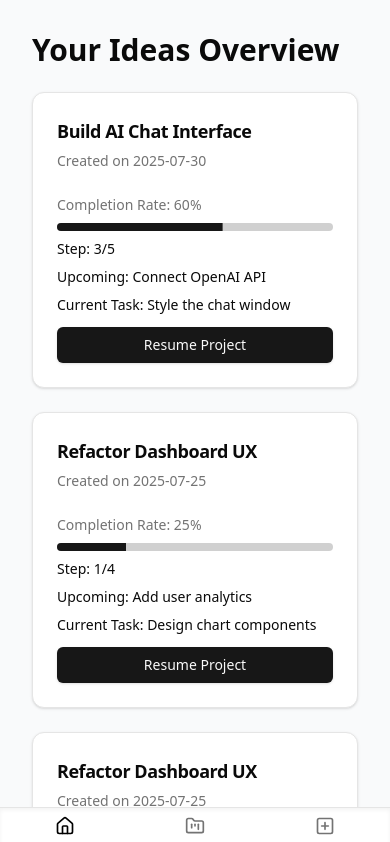
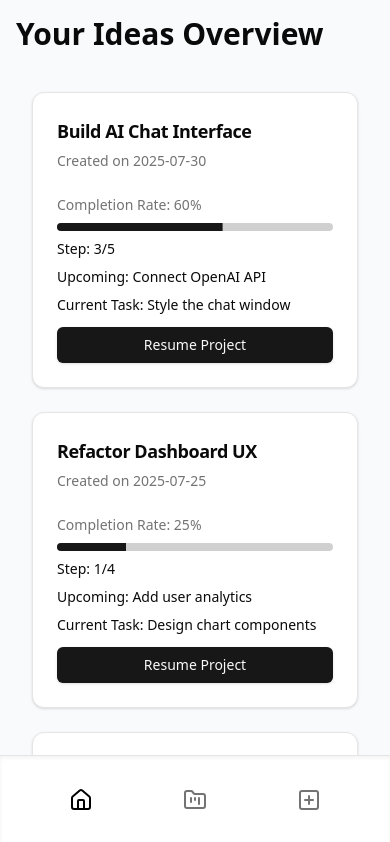
Before and after one commit to happylove32c/buildboard2, a Next.js app in the folder buildboard/: page / in a window 390 px wide. Shown: the top 842 px of the page. Built offline with nearby package versions, Linux system fonts and the light colour scheme.

Commit message:
navbar-issue

```diff
--- a/buildboard/app/page.tsx
+++ b/buildboard/app/page.tsx
@@ -40,7 +40,7 @@ const ideas = [
 
 export default function Home() {
   return (
-    <div className="min-h-screen p-4 bg-gray-50">
+    <div className="min-h-screen bg-gray-50">
       <Navbar />
       <main className="max-w-6xl mx-auto p-4 space-y-6">
         <div className="flex items-center justify-between flex-wrap gap-2">
@@ -49,7 +49,7 @@ export default function Home() {
           </Link>
         </div>
 
-        <div className="grid gap-6 md:grid-cols-2 lg:grid-cols-3">
+        <div className="grid gap-6 p-4 md:grid-cols-2 lg:grid-cols-3">
           {ideas.map((idea, i) => {
             const percent = (idea.completedSteps / idea.totalSteps) * 100
             return (
--- a/buildboard/components/Navbar.tsx
+++ b/buildboard/components/Navbar.tsx
@@ -45,7 +45,7 @@ export default function Navbar() {
       </nav>
 
       {/* Mobile Bottom Nav */}
-      <nav className="sm:hidden fixed bottom-0 left-0 right-0 bg-white border-t shadow-inner z-50">
+      <nav className="sm:hidden fixed bottom-0 left-0 right-0 bg-white border-t p-6 shadow-inner z-50">
         <div className="flex justify-around py-2">
           {navLinks.map(({ href, icon: Icon }) => (
             <Link
@@ -56,7 +56,7 @@ export default function Navbar() {
                 pathname === href ? "text-black" : "text-muted-foreground"
               )}
             >
-              <Icon className="w-5 h-5" />
+              <Icon className="h-6" />
             </Link>
           ))}
         </div>
```
